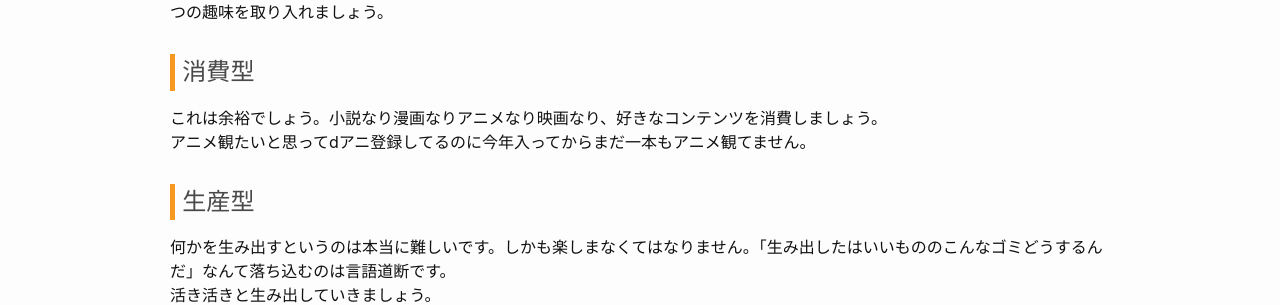
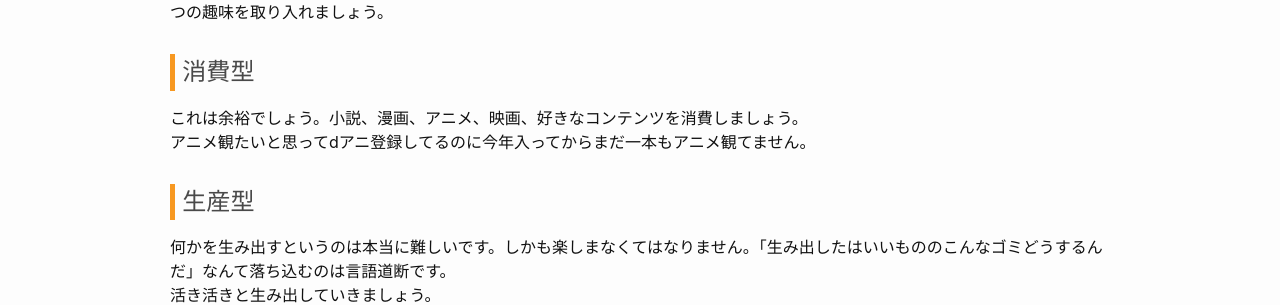
Before and after one commit to ryoo14/blog_ryoo_cc, a Jekyll site: the page built from _posts/2021-01-31-think_about_hobby.markdown, in a window 1280 px wide. Shown: the part 846-1151 px from the top of the page. Built offline with Jekyll 4.4.1, drawn with Linux system fonts in a browser that asks for light colours.

Commit message:
めんどし

```diff
--- a/_posts/2021-01-31-think_about_hobby.md
+++ b/_posts/2021-01-31-think_about_hobby.markdown
@@ -35,7 +35,7 @@ categories: blog
 
 ## 消費型
 
-これは余裕でしょう。小説なり漫画なりアニメなり映画なり、好きなコンテンツを消費しましょう。
+これは余裕でしょう。小説、漫画、アニメ、映画、好きなコンテンツを消費しましょう。
 アニメ観たいと思ってdアニ登録してるのに今年入ってからまだ一本もアニメ観てません。
 
 ## 生産型
```
